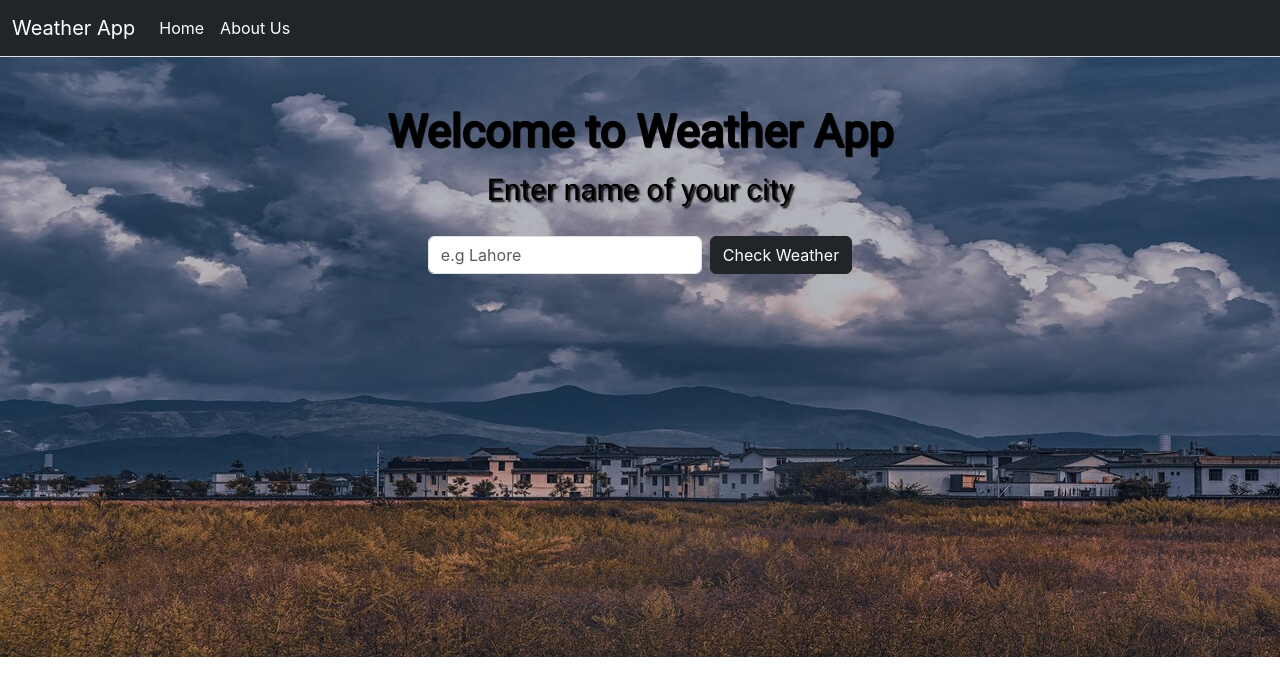
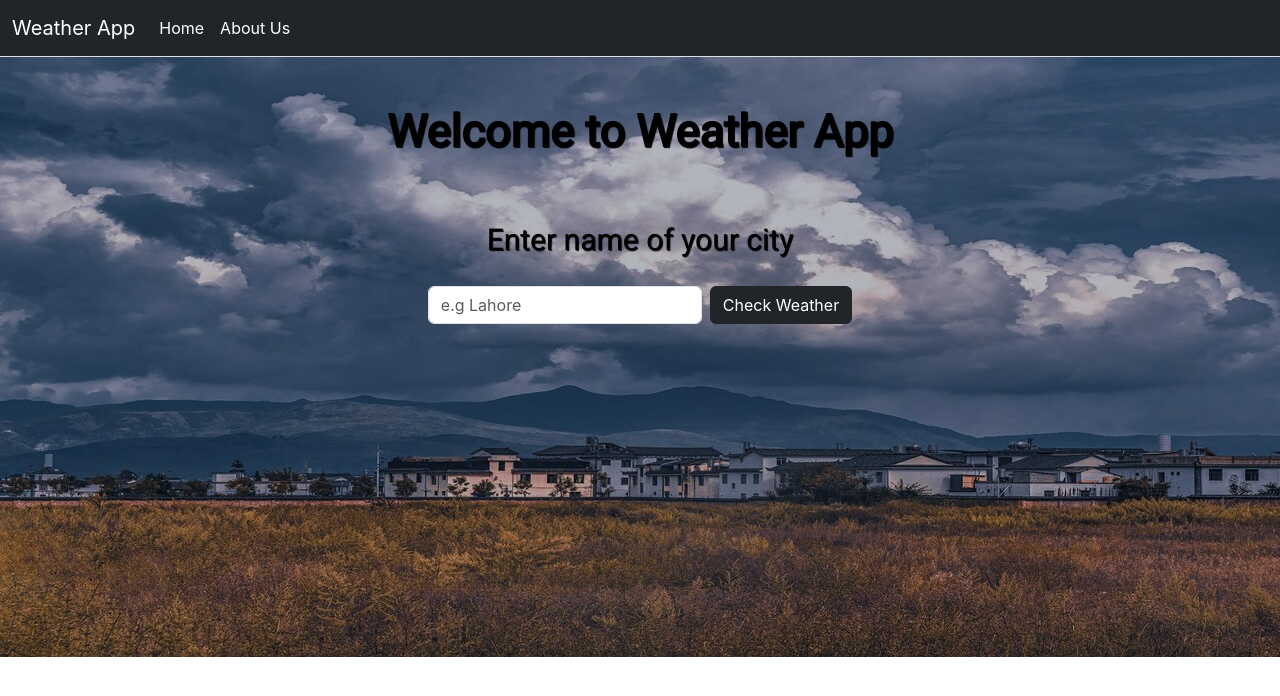
Before and after one commit to mkb-03/React.js, a React (Create React App) app in the folder weather/: page / in a window 1280 px wide. Shown: the top 696 px of the page. Built offline with nearby package versions, Linux system fonts and the light colour scheme.

Commit message:
Updated home page on weather app

```diff
--- a/weather/src/Pages/About.js
+++ b/weather/src/Pages/About.js
@@ -4,7 +4,7 @@ import { Link } from 'react-router-dom'
 const About = () => {
     return (
         <div style={{ height: "620px", backgroundColor: "#D3D3D3" }}>
-            <h2 className='pt-5 pb-5 border-bottom'>About Us</h2>
+            <h2 className='pt-5 pb-5 '>About Us</h2>
 
             <div className="container">
                 <p className="mt-3">Weather App is a weather checking app that tells you the details of weather in your desired city. When you enter the name of your city we will tell you about weather details in your city. </p>
--- a/weather/src/index.css
+++ b/weather/src/index.css
@@ -19,8 +19,8 @@ code {
   color: rgb(0, 0, 0);
   text-align: center;
   font-size: 30px;
-  /* padding-top: 150px; */
-  text-shadow: 2px 2px 2px #000000;
+  padding-top: 50px;
+  text-shadow: 1px 1px 1px #000000;
 
 
 }
@@ -30,7 +30,6 @@ h2 {
   color: black;
   text-align: center;
   font-size: 45px;
-  /* font-weight: 600px; */
   font-weight: bold;
   text-shadow: 1px 1px 1px #000000;
 }
```
